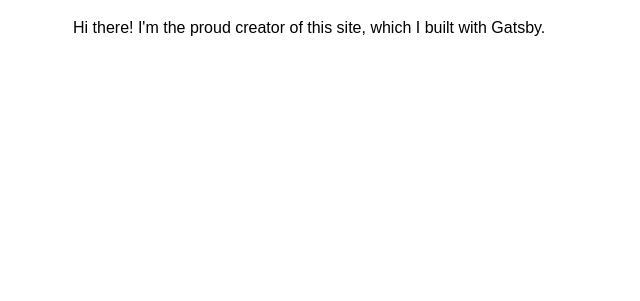
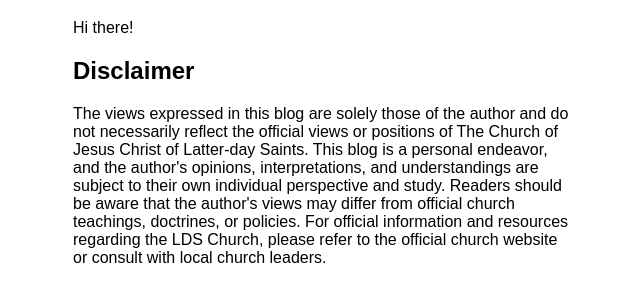
Before and after one commit to bdemann/blog, a Gatsby site: page /about in a window 1280 px wide. Shown: the part 157-458 px from the top of the page, without its empty margins (317-957 px from the left). Built offline with nearby package versions, Linux system fonts and the light colour scheme; Gatsby itself is replaced by a stand-in of ours.

Commit message:
quick fixes

```diff
--- a/blog/satire/true-origins-of-the-bom-revealed.mdx
+++ b/blog/satire/true-origins-of-the-bom-revealed.mdx
@@ -1,7 +1,7 @@
 ---
 title: "True Origins of the Book of Mormon Revealed"
 date: "2024-02-04"
-slug: "satire/true-origins-of-the-book-of-mormon"
+slug: "satire/true-origins-of-the-bom-revealed"
 tags: ["church"]
 ---
 
--- a/src/pages/about.js
+++ b/src/pages/about.js
@@ -6,9 +6,19 @@
 const AboutPage = () => {
     return (
         <Layout pageTitle="About Me">
+            <p>Hi there!</p>
+            <h2>Disclaimer</h2>
             <p>
-                Hi there! I'm the proud creator of this site, which I built with
-                Gatsby.
+                The views expressed in this blog are solely those of the author
+                and do not necessarily reflect the official views or positions
+                of The Church of Jesus Christ of Latter-day Saints. This blog is
+                a personal endeavor, and the author's opinions, interpretations,
+                and understandings are subject to their own individual
+                perspective and study. Readers should be aware that the author's
+                views may differ from official church teachings, doctrines, or
+                policies. For official information and resources regarding the
+                LDS Church, please refer to the official church website or
+                consult with local church leaders.
             </p>
         </Layout>
     );
```
